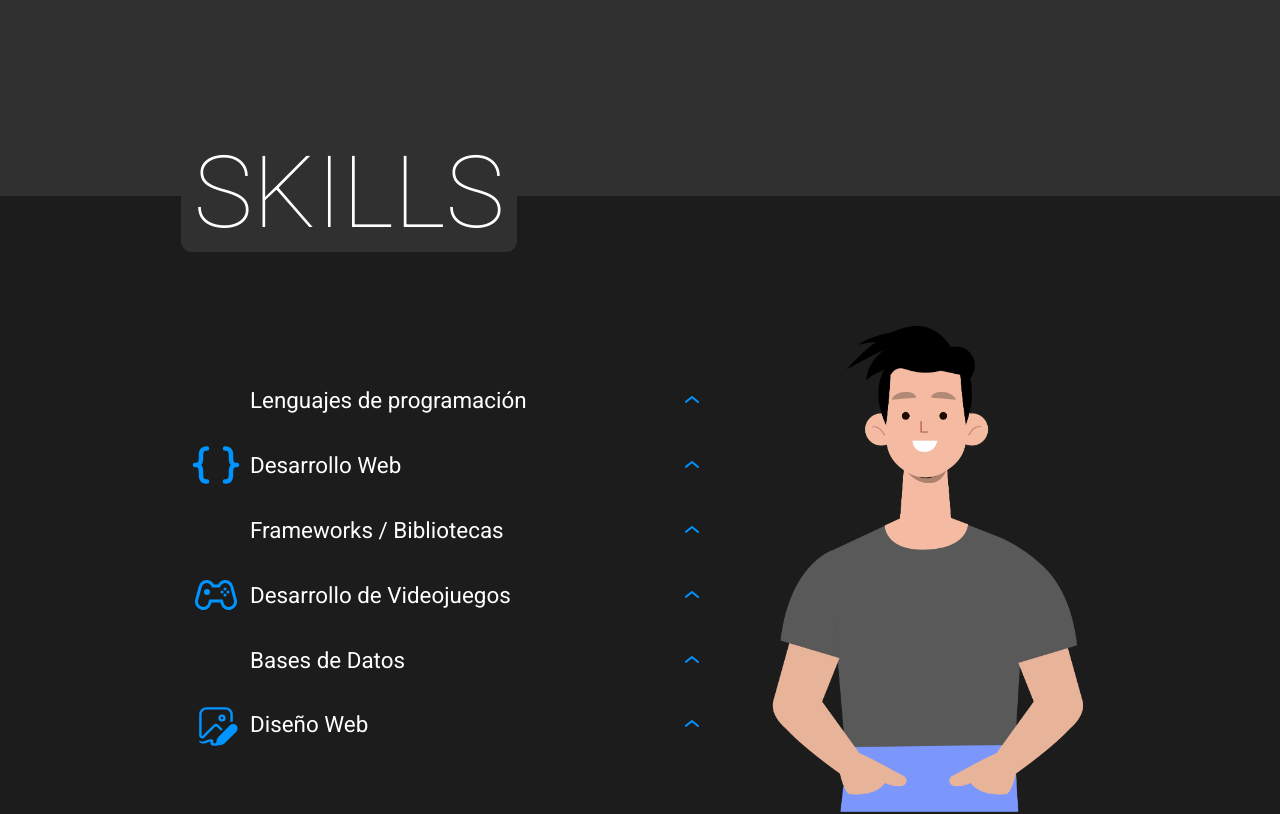
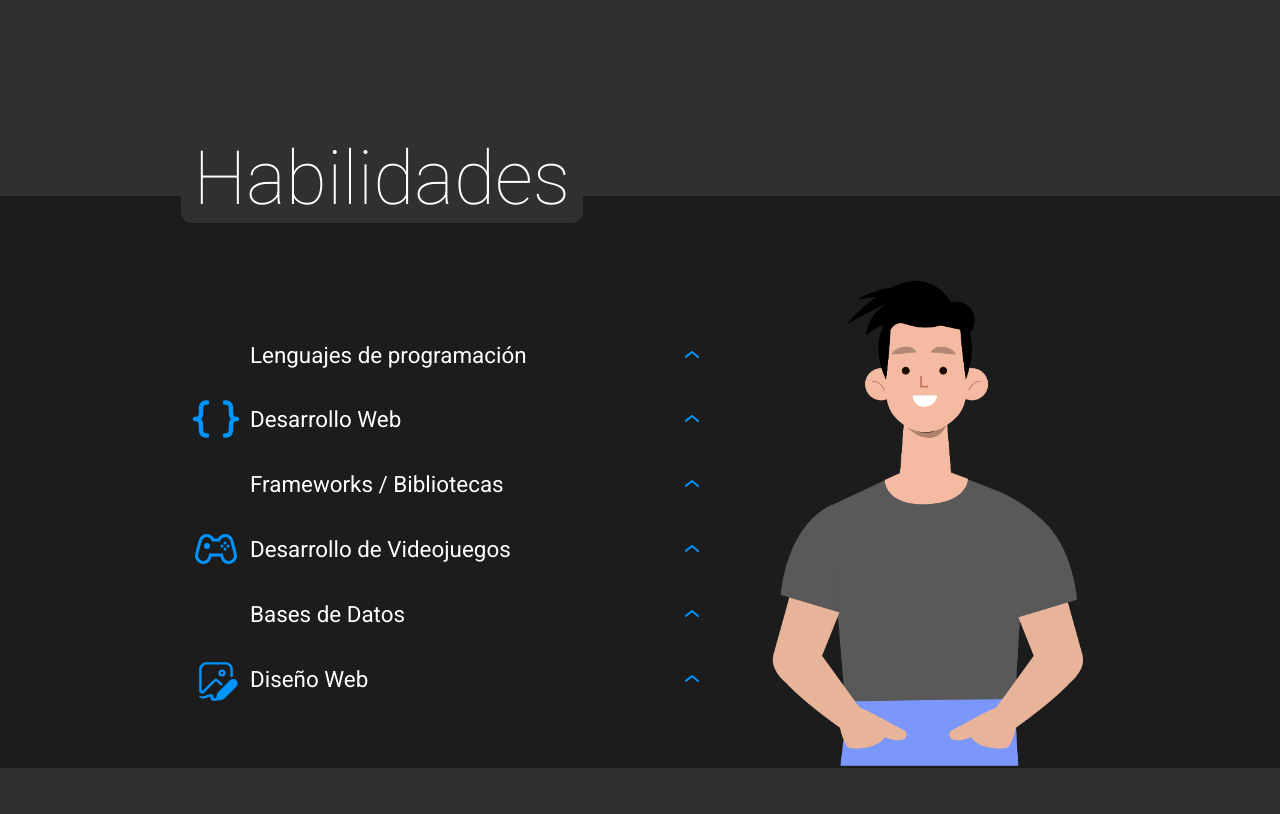
Before and after one commit to Sagalo04/portfolio, a React (Create React App) app: page / in a window 1280 px wide. Shown: the part 680-1494 px from the top of the page. Built offline with nearby package versions, Linux system fonts and the light colour scheme; some icons are missing.

Commit message:
Tamaño de fuentes

```diff
--- a/src/components/Seccion/Portfolio/Portfolio.module.scss
+++ b/src/components/Seccion/Portfolio/Portfolio.module.scss
@@ -14,7 +14,7 @@
 
             .title {
                 color: base.$secondarycolor;
-                font-size: 100px;
+                font-size: 75px;
                 font-weight: 200;
                 text-align: start;
                 width: max-content;
--- a/src/components/Seccion/Skills/Skills.jsx
+++ b/src/components/Seccion/Skills/Skills.jsx
@@ -61,7 +61,7 @@ function Skills(props) {
     <div className={Styles.skills}>
       <div className={Styles.sectiontitle}>
         <div className={Styles.title_container}>
-          <h1 className={Styles.Title}>SKILLS</h1>
+          <h1 className={Styles.Title}>Habilidades</h1>
         </div>
         <div className={Styles.o_dummy}></div>
       </div>
@@ -143,7 +143,6 @@ function Skills(props) {
           >
             <Tree name="Adobe XD" />
             <Tree name="Figma" />
-            <Tree name={<span>🙀 something something</span>} />
           </Tree>
         </div>
         <img src={SANTIIMAGE2} alt="" />
--- a/src/components/Seccion/Skills/Skills.module.scss
+++ b/src/components/Seccion/Skills/Skills.module.scss
@@ -3,6 +3,7 @@
 .skills {
     width: 100%;
     background-color: #1C1C1C;
+    height: auto;
 }
 
 .sectiontitle {
@@ -17,7 +18,7 @@
 
         .Title {
             color: base.$secondarycolor;
-            font-size: 100px;
+            font-size: 75px;
             font-weight: 200;
             text-align: start;
             width: max-content;
```
